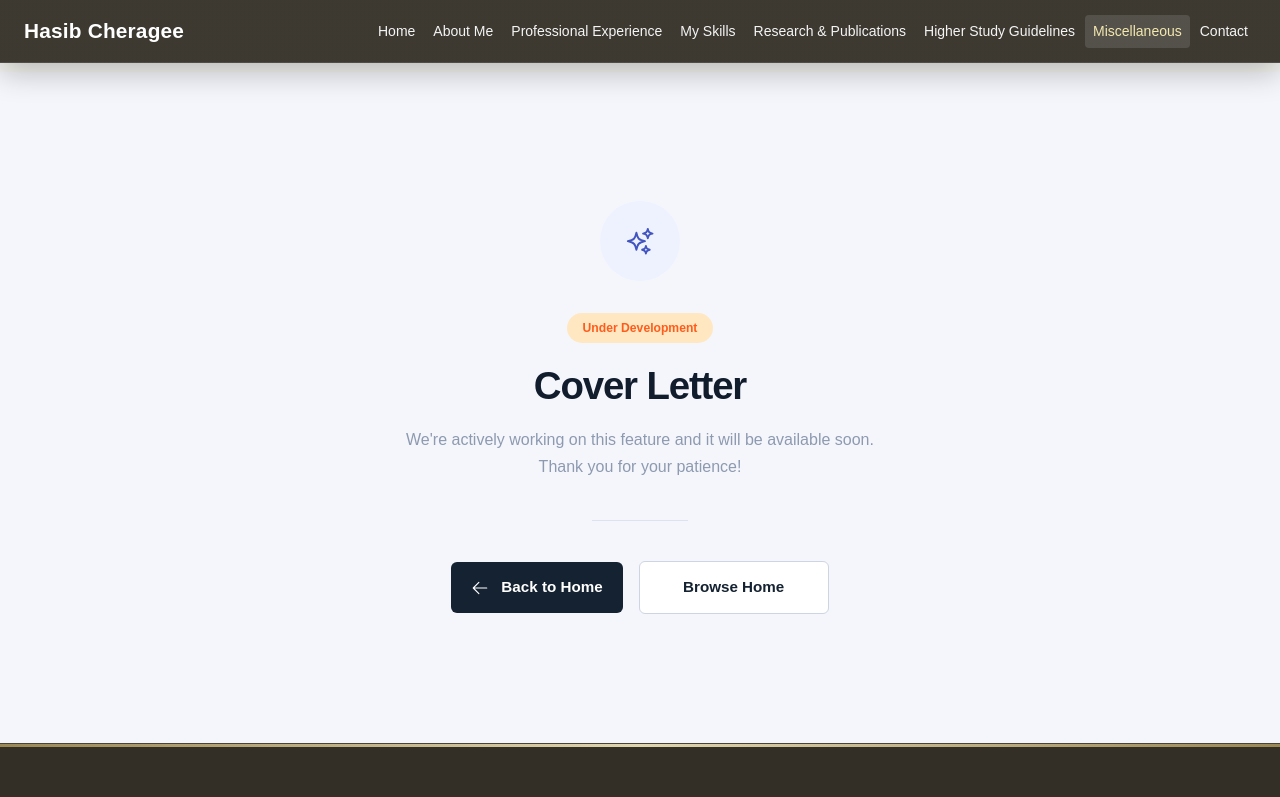
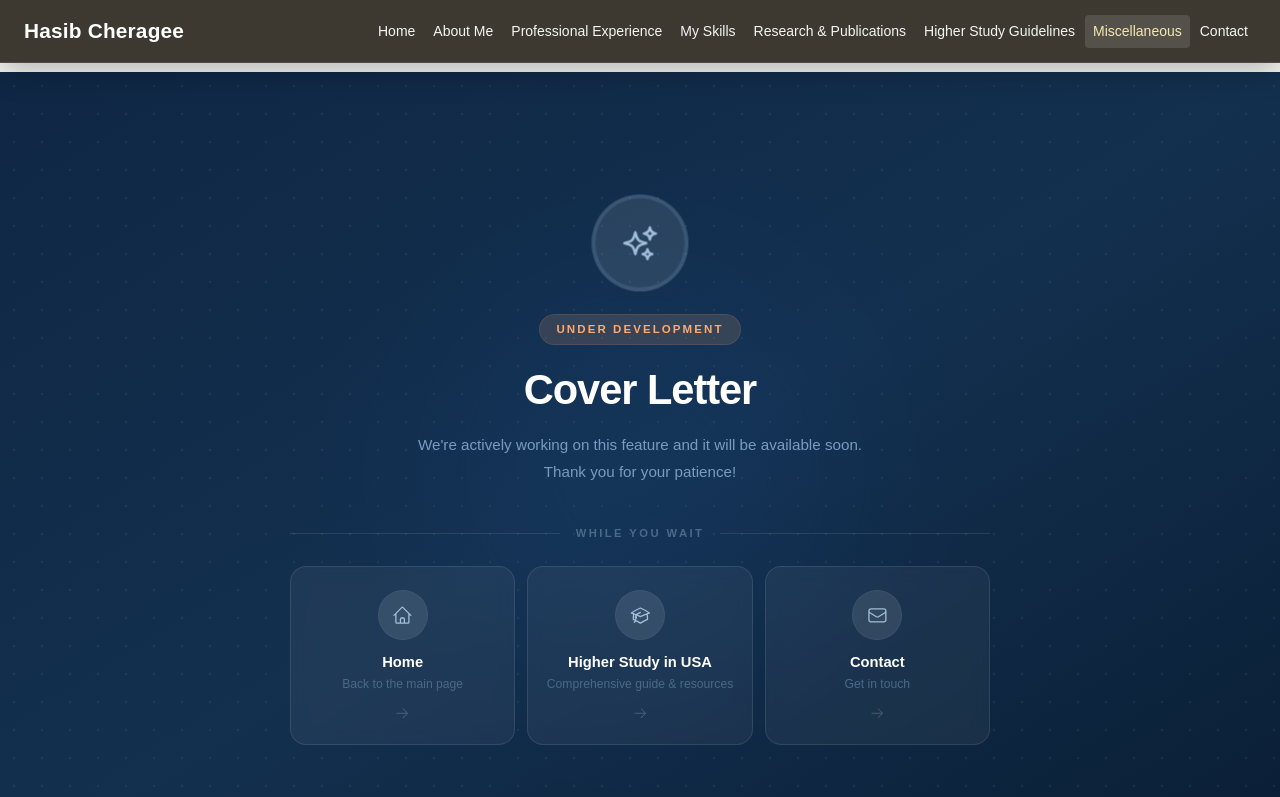
Before and after one commit to injaamam/hasib-portfolio, a Next.js app in the folder frontend/: page /cover-letter in a window 1280 px wide. Shown: the top 797 px of the page. Built offline with nearby package versions, Linux system fonts and the light colour scheme.

Commit message:
UI update: ComingSoonPage (#17)

```diff
--- a/frontend/src/app/globals.css
+++ b/frontend/src/app/globals.css
@@ -31,3 +31,18 @@ a {
   border-radius: 9999px;
   background: #8a8a8a;
 }
+
+@keyframes pulse-glow {
+  0%, 100% {
+    box-shadow: 0 0 0 0 rgba(163, 190, 216, 0.35);
+    transform: scale(1);
+  }
+  50% {
+    box-shadow: 0 0 0 20px rgba(163, 190, 216, 0);
+    transform: scale(1.06);
+  }
+}
+
+.animate-pulse-glow {
+  animation: pulse-glow 2.6s ease-in-out infinite;
+}
--- a/frontend/src/components/ComingSoonPage.jsx
+++ b/frontend/src/components/ComingSoonPage.jsx
@@ -1,7 +1,34 @@
 "use client";
 
 import Link from "next/link";
-import { HiArrowLeft, HiOutlineSparkles } from "react-icons/hi2";
+import {
+  HiOutlineSparkles,
+  HiOutlineHome,
+  HiOutlineAcademicCap,
+  HiOutlineEnvelope,
+  HiArrowRight,
+} from "react-icons/hi2";
+
+const quickLinks = [
+  {
+    href: "/home",
+    icon: HiOutlineHome,
+    label: "Home",
+    desc: "Back to the main page",
+  },
+  {
+    href: "/higher-study-usa",
+    icon: HiOutlineAcademicCap,
+    label: "Higher Study in USA",
+    desc: "Comprehensive guide & resources",
+  },
+  {
+    href: "/contact",
+    icon: HiOutlineEnvelope,
+    label: "Contact",
+    desc: "Get in touch",
+  },
+];
 
 export default function ComingSoonPage({
   title = "Feature Coming Soon",
@@ -9,43 +36,72 @@ export default function ComingSoonPage({
   description = "We're actively working on this feature and it will be available soon. Thank you for your patience!",
 }) {
   return (
-    <section className="flex min-h-[calc(100vh-72px-57px)] items-center justify-center bg-[#f5f6fb] px-6 py-16">
-      <div className="w-full max-w-[760px] text-center">
-        <div className="mx-auto flex h-20 w-20 items-center justify-center rounded-full bg-[#eef2ff]">
-          <HiOutlineSparkles className="text-[1.9rem] text-[#4154bf]" />
+    <section className="relative flex min-h-screen flex-col items-center justify-center overflow-hidden bg-gradient-to-br from-[#0f2744] via-[#13304f] to-[#0a1e35] px-6 py-12">
+      {/* Subtle dot grid background */}
+      <div
+        className="pointer-events-none absolute inset-0 opacity-[0.06]"
+        style={{
+          backgroundImage:
+            "radial-gradient(circle, #ffffff 1px, transparent 1px)",
+          backgroundSize: "28px 28px",
+        }}
+      />
+
+      {/* Soft radial glow behind icon */}
+      <div className="pointer-events-none absolute inset-0 flex items-center justify-center">
+        <div className="h-[420px] w-[420px] rounded-full bg-[#2058a0] opacity-[0.12] blur-[90px]" />
+      </div>
+
+      <div className="relative z-10 flex w-full max-w-[700px] flex-col items-center text-center">
+        {/* Pulsing icon */}
+        <div className="animate-pulse-glow mb-7 flex h-[88px] w-[88px] items-center justify-center rounded-full bg-white/10 ring-1 ring-white/20">
+          <HiOutlineSparkles className="text-[2.4rem] text-[#a3bed8]" />
         </div>
 
-        <div className="mt-8">
-          <span className="inline-flex rounded-full bg-[#ffe7c2] px-4 py-1.5 text-[0.76rem] font-semibold text-[#ff5c1b]">
-            {badge}
-          </span>
-        </div>
+        {/* Badge */}
+        <span className="mb-5 inline-flex items-center rounded-full bg-[#ffa96b]/15 px-4 py-1.5 text-[0.72rem] font-bold uppercase tracking-[0.18em] text-[#ffa96b] ring-1 ring-[#ffa96b]/25">
+          {badge}
+        </span>
 
-        <h1 className="mt-6 text-[1.85rem] leading-none font-bold tracking-[-0.03em] text-[#111c2d] sm:text-[2.4rem]">
+        {/* Title */}
+        <h1 className="text-[1.9rem] font-bold leading-tight tracking-[-0.025em] text-white sm:text-[2.6rem]">
           {title}
         </h1>
 
-        <p className="mx-auto mt-5 max-w-[500px] text-[0.92rem] leading-[1.7] text-[#8d9ab0] sm:text-[1rem]">
+        {/* Description */}
+        <p className="mx-auto mt-4 max-w-[460px] text-[0.95rem] leading-[1.75] text-[#7a9bbf]">
           {description}
         </p>
 
-        <div className="mx-auto mt-10 h-px w-24 bg-[#dde2ee]" />
+        {/* Divider with "While you wait" label */}
+        <div className="mt-10 flex w-full items-center gap-4">
+          <div className="h-px flex-1 bg-white/10" />
+          <span className="text-[0.7rem] font-bold uppercase tracking-[0.22em] text-[#4a6a88]">
+            While you wait
+          </span>
+          <div className="h-px flex-1 bg-white/10" />
+        </div>
 
-        <div className="mt-10 flex flex-col items-center justify-center gap-4 sm:flex-row">
-          <Link
-            href="/home"
-            className="inline-flex min-w-[170px] items-center justify-center gap-3 rounded-md bg-[#152231] px-5 py-3.5 text-[0.95rem] font-semibold text-white transition hover:bg-[#0e1824]"
-          >
-            <HiArrowLeft className="text-lg" />
-            Back to Home
-          </Link>
-
-          <Link
-            href="/home"
-            className="inline-flex min-w-[190px] items-center justify-center gap-3 rounded-md border border-[#cdd5e2] bg-white px-5 py-3.5 text-[0.95rem] font-semibold text-[#152231] transition hover:border-[#b8c2d3] hover:bg-[#f8fafc]"
-          >
-            Browse Home
-          </Link>
+        {/* Quick-link cards — always visible, no scrolling needed */}
+        <div className="mt-6 grid w-full gap-3 sm:grid-cols-3">
+          {quickLinks.map(({ href, icon: Icon, label, desc }) => (
+            <Link
+              key={href}
+              href={href}
+              className="group flex flex-col items-center gap-3 rounded-2xl border border-white/10 bg-white/5 px-4 py-6 text-center backdrop-blur-sm transition hover:border-white/25 hover:bg-white/10"
+            >
+              <div className="flex h-12 w-12 items-center justify-center rounded-full bg-white/10 ring-1 ring-white/15 transition group-hover:bg-[#2058a0]/60">
+                <Icon className="text-[1.3rem] text-[#a3bed8] transition group-hover:text-white" />
+              </div>
+              <div>
+                <p className="text-[0.92rem] font-semibold text-white">
+                  {label}
+                </p>
+                <p className="mt-0.5 text-[0.76rem] text-[#4a6a88]">{desc}</p>
+              </div>
+              <HiArrowRight className="mt-auto text-[0.9rem] text-white/20 transition group-hover:translate-x-0.5 group-hover:text-white/50" />
+            </Link>
+          ))}
         </div>
       </div>
     </section>
```
